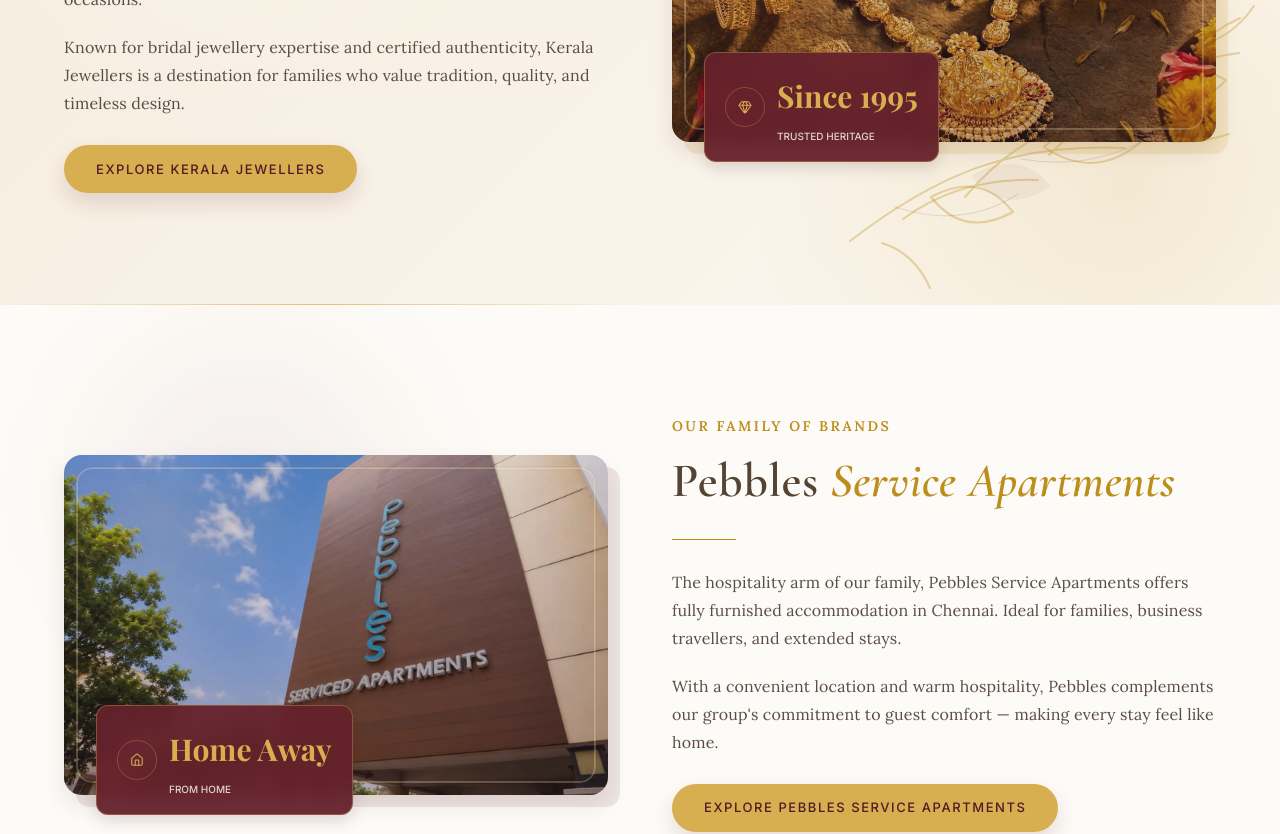
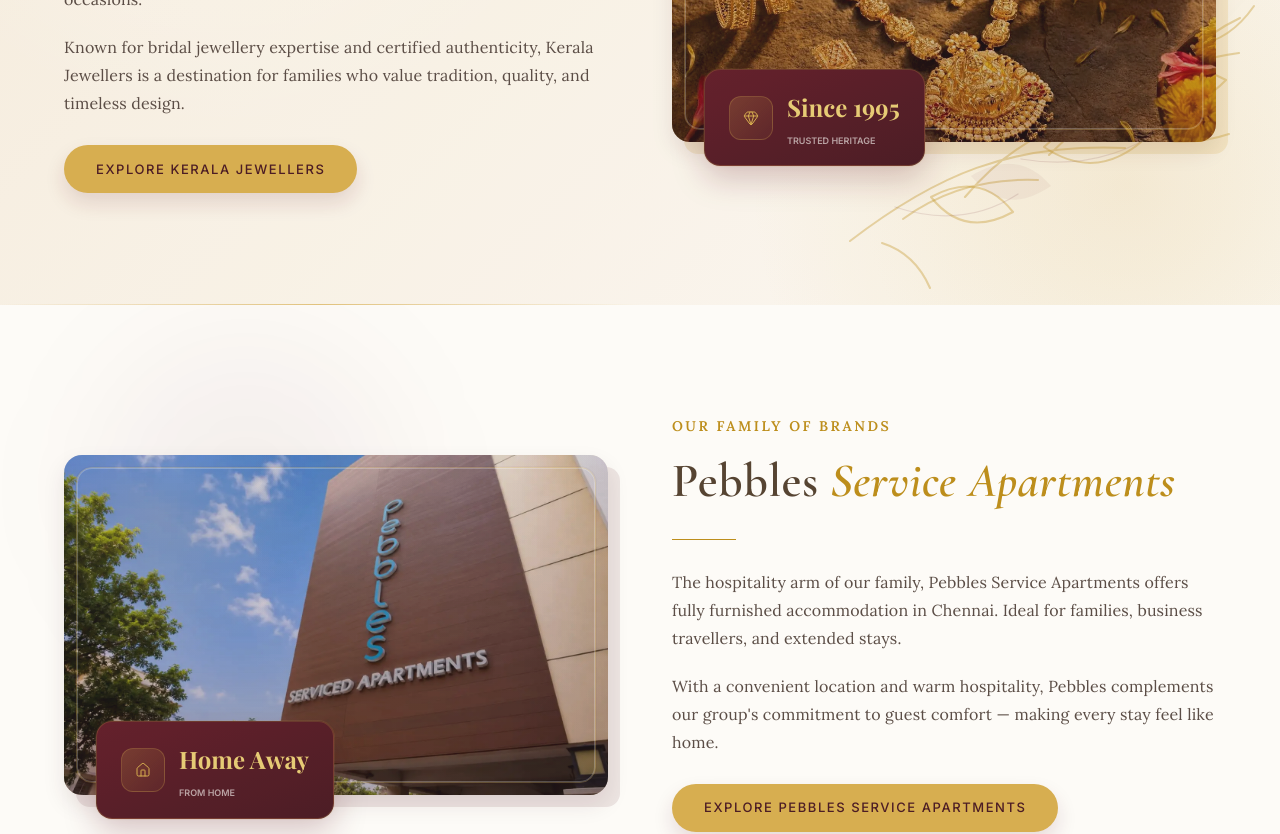
Before and after one commit to Random-Stack-Team/client-ayswariya-mahal, a React (Vite) app: page /#/about in a window 1280 px wide. Shown: the part 2740-3574 px from the top of the page. Built offline with nearby package versions, Linux system fonts and the light colour scheme; a web font is replaced by a local one.

Commit message:
feat: redesign sister brand badge cards
- Rounded-2xl with gradient background (maroon to dark maroon)
- Gold gradient icon container with rounded-xl
- Refined typography with better spacing
- Enhanced shadow and subtle gold ring

```diff
--- a/src/pages/About.jsx
+++ b/src/pages/About.jsx
@@ -339,15 +339,15 @@ export default function About() {
               <div className="pointer-events-none absolute inset-0 bg-[radial-gradient(circle_at_18%_18%,rgba(212,168,67,0.16),transparent_28%)]" />
             </div>
             <div
-              className="absolute -bottom-4 left-4 sm:-bottom-5 sm:left-6 md:left-8 lg:left-8 rounded-xl border border-[#D4A843]/35 bg-[#5A111C]/95 px-3 py-2.5 sm:px-4 sm:py-3 md:px-5 md:py-4 text-[#fdfbf7] shadow-[0_6px_16px_rgba(63,12,21,0.15)] backdrop-blur-sm"
+              className="absolute -bottom-5 left-4 sm:-bottom-6 sm:left-6 md:left-8 lg:left-8 rounded-2xl border border-[#D4A843]/20 bg-gradient-to-br from-[#5A111C] to-[#3F0C15] px-4 py-3 sm:px-5 sm:py-3.5 md:px-6 md:py-4 text-[#fdfbf7] shadow-[0_12px_32px_rgba(90,17,28,0.25),0_0_0_1px_rgba(212,168,67,0.1)] backdrop-blur-md"
             >
-              <div className="flex items-center gap-2.5 sm:gap-3">
-                <div className="grid h-8 w-8 sm:h-9 sm:w-9 md:h-10 md:w-10 place-items-center rounded-full border border-[#D4A843]/30 text-[#D4A843]">
-                  <GemIcon size={14} strokeWidth={1.8} aria-hidden="true" />
+              <div className="flex items-center gap-3 sm:gap-3.5">
+                <div className="grid h-9 w-9 sm:h-10 sm:w-10 md:h-11 md:w-11 place-items-center rounded-xl bg-gradient-to-br from-[#D4A843]/20 to-[#D4A843]/5 border border-[#D4A843]/25 text-[#D4A843]">
+                  <GemIcon size={16} strokeWidth={1.5} aria-hidden="true" />
                 </div>
                 <div>
-                  <p className="font-display text-xl sm:text-2xl md:text-3xl font-semibold leading-none text-[#D4A843]">Since 1995</p>
-                  <p className="mt-0.5 sm:mt-1 font-sans text-[9px] sm:text-[10px] font-medium uppercase tracking-[0.16em] text-[#fdfbf7]/82">
+                  <p className="font-display text-lg sm:text-xl md:text-2xl font-bold leading-none tracking-tight text-[#E5C76B]">Since 1995</p>
+                  <p className="mt-1 font-sans text-[8px] sm:text-[9px] font-semibold uppercase tracking-[0.2em] text-[#fdfbf7]/60">
                     Trusted Heritage
                   </p>
                 </div>
@@ -387,15 +387,15 @@ export default function About() {
               <div className="pointer-events-none absolute inset-0 bg-[radial-gradient(circle_at_18%_18%,rgba(212,168,67,0.16),transparent_28%)]" />
             </div>
             <div
-              className="absolute -bottom-4 left-4 sm:-bottom-5 sm:left-6 md:left-8 lg:left-8 rounded-xl border border-[#D4A843]/35 bg-[#5A111C]/95 px-3 py-2.5 sm:px-4 sm:py-3 md:px-5 md:py-4 text-[#fdfbf7] shadow-[0_6px_16px_rgba(63,12,21,0.15)] backdrop-blur-sm"
+              className="absolute -bottom-5 left-4 sm:-bottom-6 sm:left-6 md:left-8 lg:left-8 rounded-2xl border border-[#D4A843]/20 bg-gradient-to-br from-[#5A111C] to-[#3F0C15] px-4 py-3 sm:px-5 sm:py-3.5 md:px-6 md:py-4 text-[#fdfbf7] shadow-[0_12px_32px_rgba(90,17,28,0.25),0_0_0_1px_rgba(212,168,67,0.1)] backdrop-blur-md"
             >
-              <div className="flex items-center gap-2.5 sm:gap-3">
-                <div className="grid h-8 w-8 sm:h-9 sm:w-9 md:h-10 md:w-10 place-items-center rounded-full border border-[#D4A843]/30 text-[#D4A843]">
-                  <Home size={14} strokeWidth={1.8} aria-hidden="true" />
+              <div className="flex items-center gap-3 sm:gap-3.5">
+                <div className="grid h-9 w-9 sm:h-10 sm:w-10 md:h-11 md:w-11 place-items-center rounded-xl bg-gradient-to-br from-[#D4A843]/20 to-[#D4A843]/5 border border-[#D4A843]/25 text-[#D4A843]">
+                  <Home size={16} strokeWidth={1.5} aria-hidden="true" />
                 </div>
                 <div>
-                  <p className="font-display text-xl sm:text-2xl md:text-3xl font-semibold leading-none text-[#D4A843]">Home Away</p>
-                  <p className="mt-0.5 sm:mt-1 font-sans text-[9px] sm:text-[10px] font-medium uppercase tracking-[0.16em] text-[#fdfbf7]/82">
+                  <p className="font-display text-lg sm:text-xl md:text-2xl font-bold leading-none tracking-tight text-[#E5C76B]">Home Away</p>
+                  <p className="mt-1 font-sans text-[8px] sm:text-[9px] font-semibold uppercase tracking-[0.2em] text-[#fdfbf7]/60">
                     From Home
                   </p>
                 </div>
```
